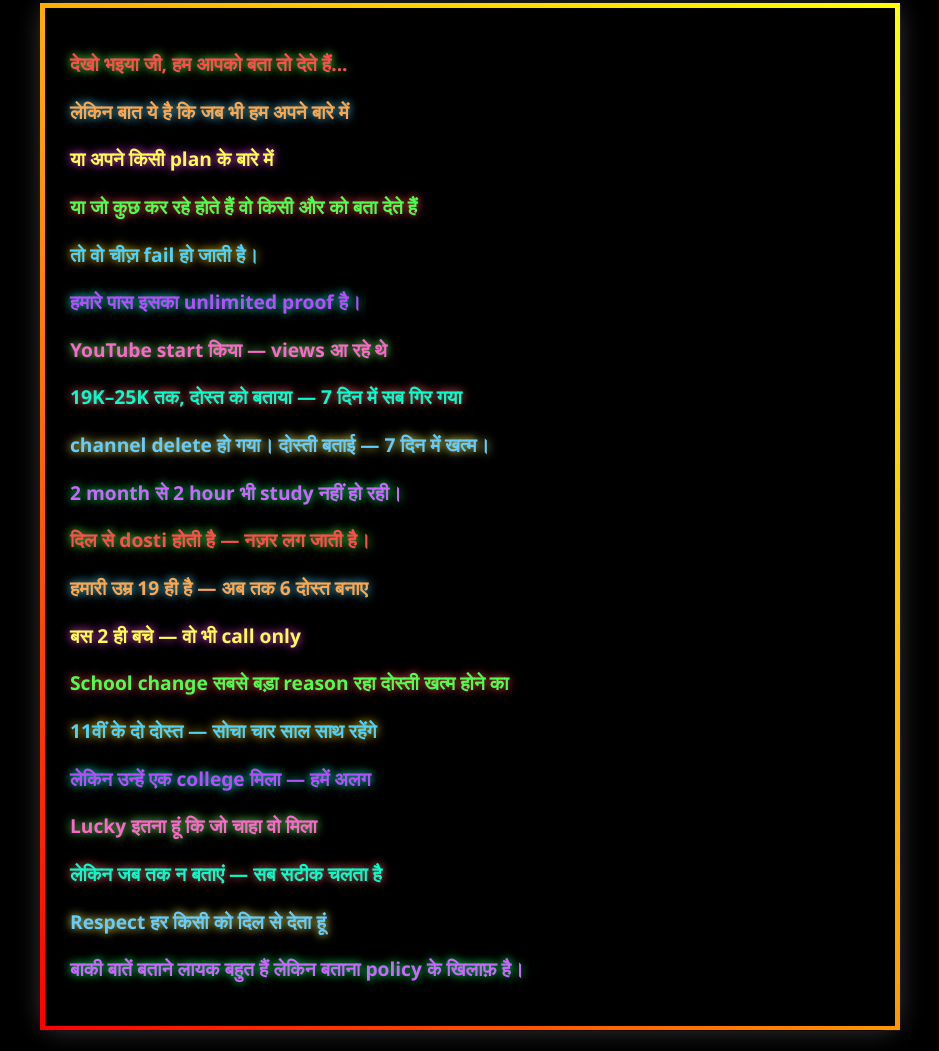
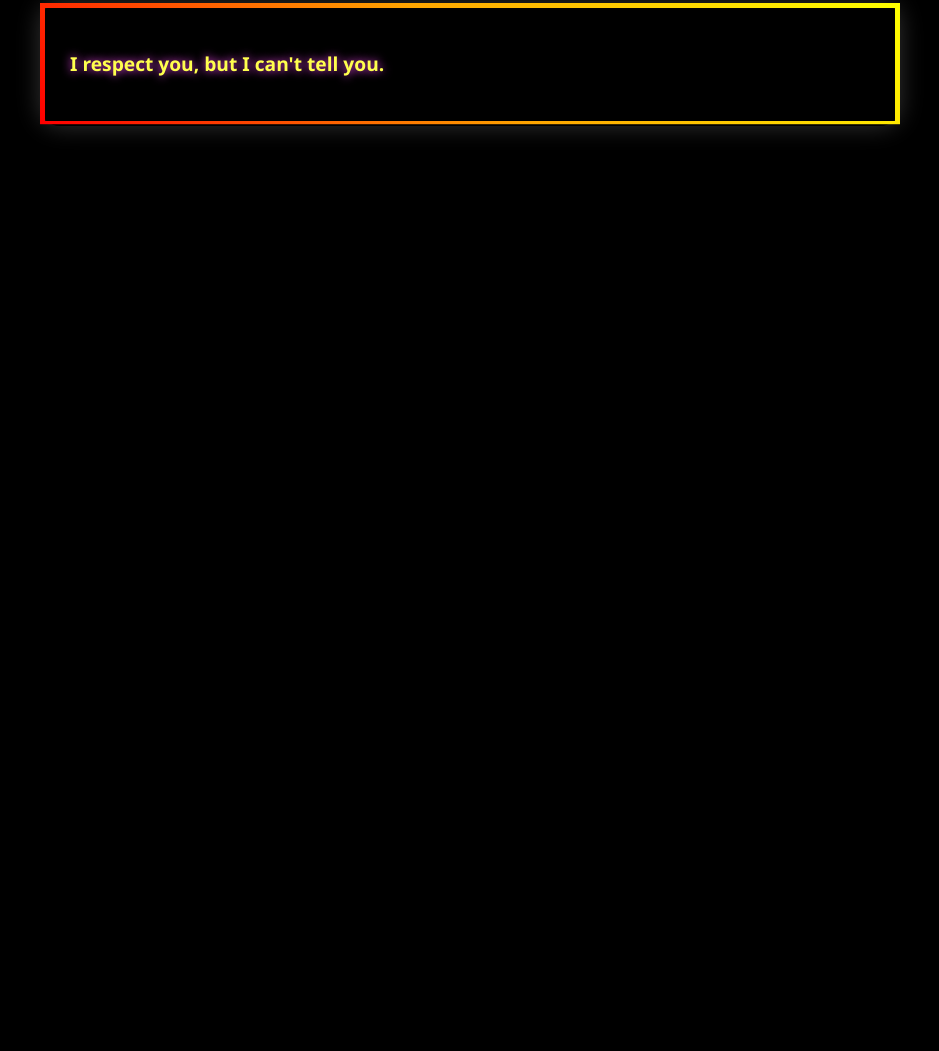
Before and after one commit to 29lucky/v9qs, a plain HTML site: page index.html in a window 1280 px wide. Shown: the part 111-1162 px from the top of the page, without its empty margins (170-1109 px from the left). After the commit the page ends 840 px from the top, so only its background shows below. Drawn offline with Linux system fonts and the light colour scheme.

Commit message:
Update index.html

```diff
--- a/index.html
+++ b/index.html
@@ -251,29 +251,12 @@
     <div class="box">"Don't ask me anything."</div>
   </div>
 
-  <div class="truth-box">
-    <!-- Keep your text lines same, only size improved -->
-    <div class="text-line left c1" style="--i:1">देखो भइया जी, हम आपको बता तो देते हैं...</div>
-    <div class="text-line right c2" style="--i:2">लेकिन बात ये है कि जब भी हम अपने बारे में</div>
-    <div class="text-line left c3" style="--i:3">या अपने किसी plan के बारे में</div>
-    <div class="text-line right c4" style="--i:4">या जो कुछ कर रहे होते हैं वो किसी और को बता देते हैं</div>
-    <div class="text-line left c5" style="--i:5">तो वो चीज़ fail हो जाती है।</div>
-    <div class="text-line right c6" style="--i:6">हमारे पास इसका unlimited proof है।</div>
-    <div class="text-line left c7" style="--i:7">YouTube start किया — views आ रहे थे</div>
-    <div class="text-line right c8" style="--i:8">19K–25K तक, दोस्त को बताया — 7 दिन में सब गिर गया</div>
-    <div class="text-line left c9" style="--i:9">channel delete हो गया। दोस्ती बताई — 7 दिन में खत्म।</div>
-    <div class="text-line right c10" style="--i:10">2 month से 2 hour भी study नहीं हो रही।</div>
-    <div class="text-line left c1" style="--i:11">दिल से dosti होती है — नज़र लग जाती है।</div>
-    <div class="text-line right c2" style="--i:12">हमारी उम्र 19 ही है — अब तक 6 दोस्त बनाए</div>
-    <div class="text-line left c3" style="--i:13">बस 2 ही बचे — वो भी call only</div>
-    <div class="text-line right c4" style="--i:14">School change सबसे बड़ा reason रहा दोस्ती खत्म होने का</div>
-    <div class="text-line left c5" style="--i:15">11वीं के दो दोस्त — सोचा चार साल साथ रहेंगे</div>
-    <div class="text-line right c6" style="--i:16">लेकिन उन्हें एक college मिला — हमें अलग</div>
-    <div class="text-line left c7" style="--i:17">Lucky इतना हूं कि जो चाहा वो मिला</div>
-    <div class="text-line right c8" style="--i:18">लेकिन जब तक न बताएं — सब सटीक चलता है</div>
-    <div class="text-line left c9" style="--i:19">Respect हर किसी को दिल से देता हूं</div>
-    <div class="text-line right c10" style="--i:20">बाकी बातें बताने लायक बहुत हैं लेकिन बताना policy के खिलाफ़ है।</div>
+    <div class="truth-box">
+    <!-- Stylized truth line -->
+
+    <div class="text-line left c3" style="--i:">I respect you, but I can't tell you.</div>
   </div>
+
 
   <script>
     function toggleBox() {
```
